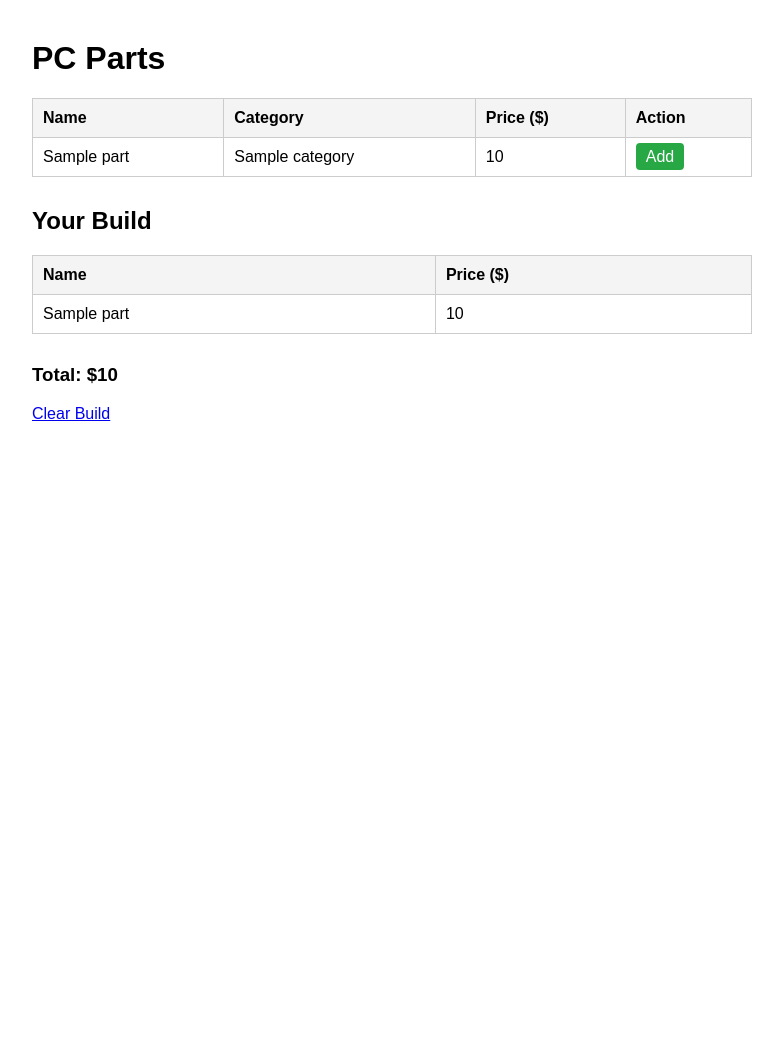
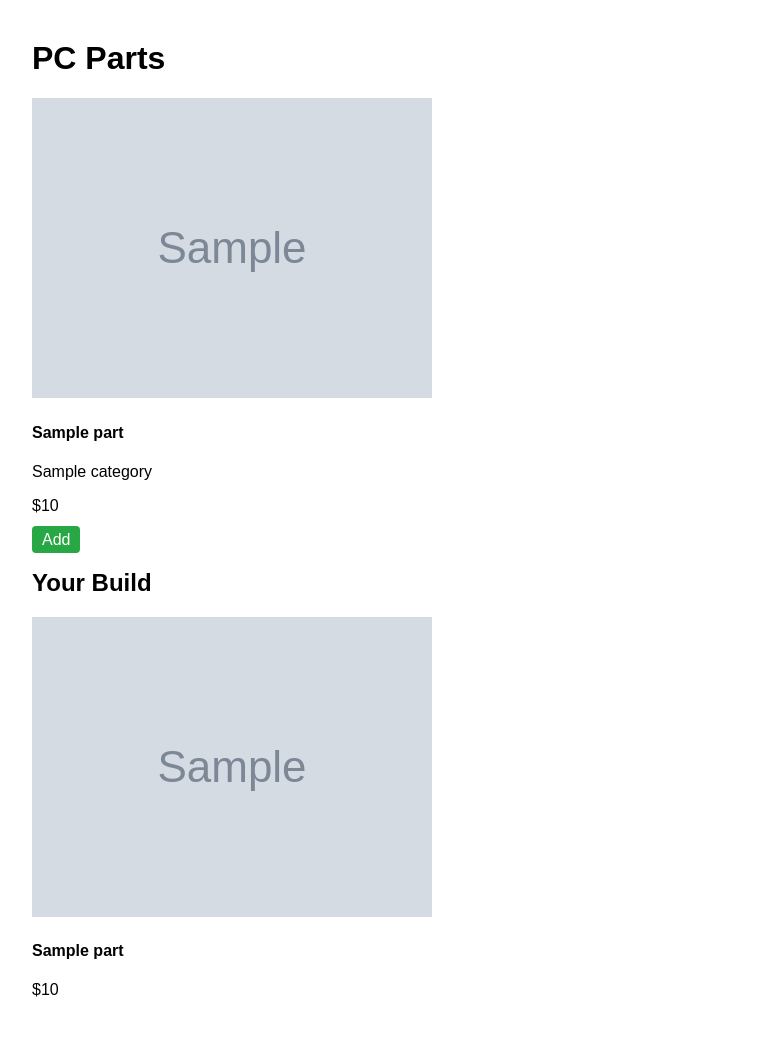
Before and after one commit to 2312121/Digi-2026-app.html, a Flask app: template templates/Home.html in a window 1280 px wide. Shown: the whole page, without its empty margins (8-791 px from the left). Before the commit the page ends 421 px from the top, so only its background shows below. Run offline with Flask 3, Linux system fonts and the light colour scheme; the template is opened without the code that fills it: most values are stand-ins (such as "Sample title", 1, 10 or a date in 2020); grey boxes marked "Sample" are stand-in pictures.

Commit message:
did a lot of good work today, will try to make the three colum layout and images work next time

```diff
--- a/templates/Home.html
+++ b/templates/Home.html
@@ -21,54 +21,39 @@
 <body>
 
 
-<h1>PC Parts</h1>
+<div class="container">
 
-<table>
-    <tr>
-        <th>Name</th>
-        <th>Category</th>
-        <th>Price ($)</th>
-        <th>Action</th>
-    </tr>
+  <div>
+    <h1>PC Parts</h1>
 
-    {% for part in parts %}
-    <tr>
-        <td>{{ part.PartName }}</td>
-        <td>{{ part.Category }}</td>
-        <td>{{ part.Price }}</td>
-        <td>
-            <a class="button" href="/add/{{ part.PartID }}">Add</a>
-        </td>
-    </tr>
+    <div class="parts-grid">
+      {% for part in parts %}
+        <div class="part-card">
+          <img src="{{ part.image_url }}" alt="{{ part.name }}">
+
+          <h4>{{ part.name }}</h4>
+          <p>{{ part.category }}</p>
+          <p>${{ part.price }}</p>
+
+          <a href="/add/{{ part.PartID }}" class="button">Add</a>
+          </form>
+        </div>
+      {% endfor %}
+    </div>
+  </div>
+
+  <div></div> <!-- spacer -->
+
+  <div class="build">
+    <h2>Your Build</h2>
+
+    {% for part in build %}
+      <div class="build-card">
+        <img src="{{ url_for('static', filename=part.image_url) }}">
+        <h4>{{ part.name }}</h4>
+        <p>${{ part.price }}</p>
+      </div>
     {% endfor %}
-</table>
+  </div>
 
-<h2>Your Build</h2>
-
-{% if build_parts %}
-    <table>
-        <tr>
-            <th>Name</th>
-            <th>Price ($)</th>
-        </tr>
-
-        {% for part in build_parts %}
-        <tr>
-            <td>{{ part.PartName }}</td>
-            <td>{{ part.Price }}</td>
-        </tr>
-        {% endfor %}
-    </table>
-
-    <h3>Total: ${{ total }}</h3>
-
-    <a href="/clear">Clear Build</a>
-
-{% else %}
-    <p>No parts added yet.</p>
-{% endif %}
-
-
-
-</body>
-</html>
+</div>
```
Also changed, not shown: static/Style.css (+45 -0 lines), database.db, 2 other files.
